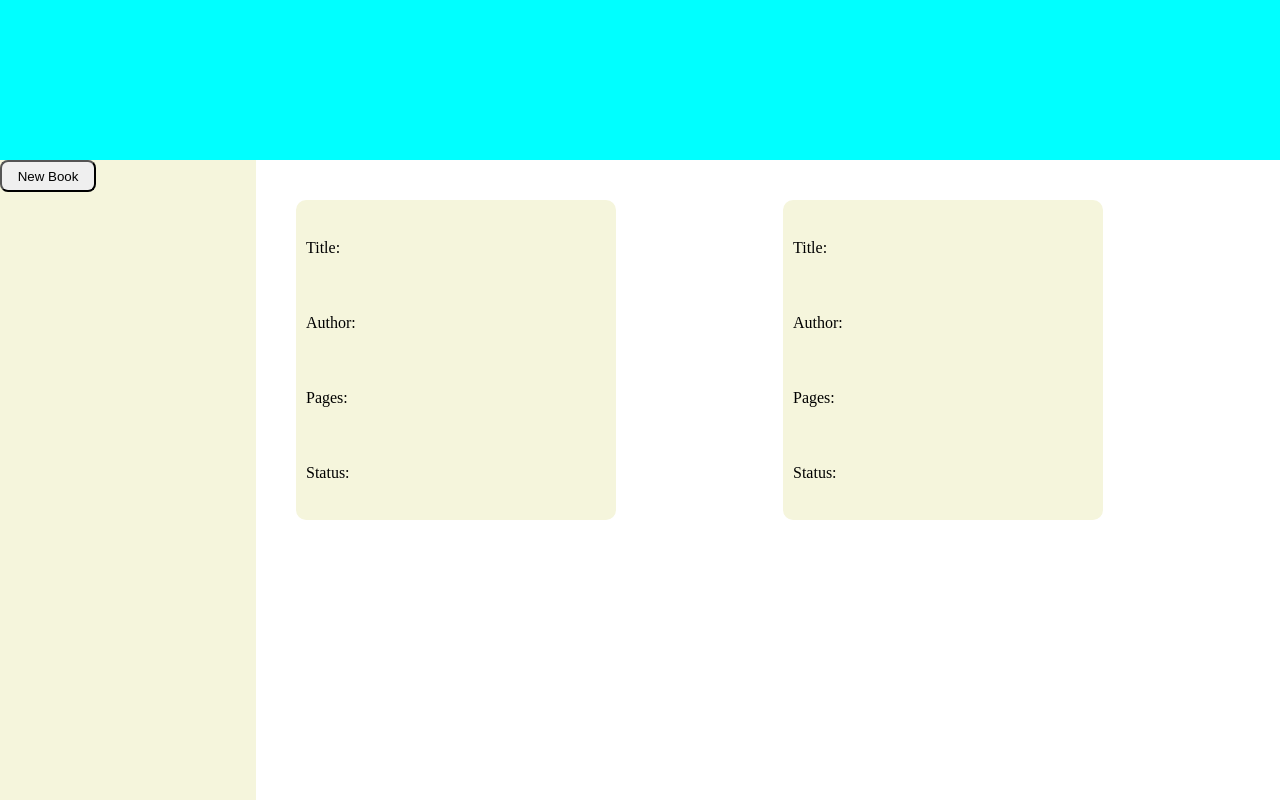
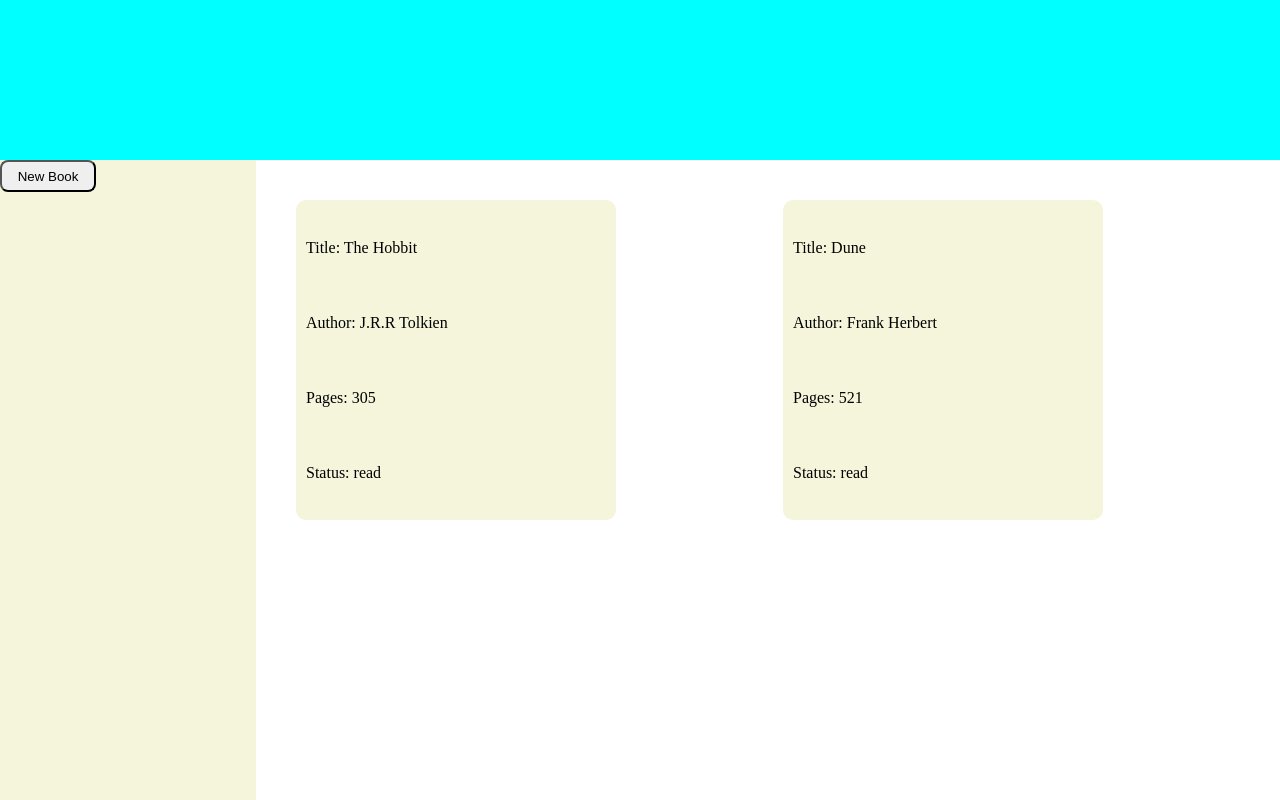
Before and after one commit to COValhalla/library-project, a plain HTML site: page index.html in a window 1280 px wide. Drawn offline with Linux system fonts and the light colour scheme.

Commit message:
Created function to loop through myLibrary and add new cards with object contents to the page.

```diff
--- a/index.html
+++ b/index.html
@@ -14,18 +14,13 @@
         <button class ="button">New Book</button>
     </div>
     <div class="content">
-        <div class="content__card">
+        <!-- <div class="content__card">
             <div class="content__title">Title: <span class="title"></span> </div>
             <div class="content__author">Author: <span class="author"></span> </div>
             <div class="div content__pages">Pages: <span class="pages"></span></div>
             <div class="content__status">Status: <span class="status"></span> </div>
-        </div>
-        <div class="content__card">
-            <div class="content__title">Title: <span class="title"></span> </div>
-            <div class="content__author">Author: <span class="author"></span> </div>
-            <div class="div content__pages">Pages: <span class="pages"></span></div>
-            <div class="content__status">Status: <span class="status"></span> </div>
-        </div>
+        </div> -->
+
 
     </div>
 
--- a/js.js
+++ b/js.js
@@ -1,37 +1,80 @@
+
+
 const exampleBook1 = {
     title: "The Hobbit",
     author: "J.R.R Tolkien",
     pages: "305",
-    read: "read"
+    readStatus: "read"
 }
 
 const exampleBook2 = {
     title: "Dune",
     author: "Frank Herbert",
     pages: "521",
-    read: "read"
+    readStatus: "read"
 }
 
 const exampleBook3 = {
     title: "Letters from Pluto",
     author: "British Fellow",
     pages: "329",
-    read: "read"
+    readStatus: "read"
 }
 
 let myLibrary = [exampleBook1, exampleBook2]
 
-function Book (title, author, pages, readStatus){
+// Determine the length of the Array.
+totalBooks = myLibrary.length
+
+document.addEventListener("DOMContentLoaded", function () {
+    myLibrary.forEach((book) => {
+        console.log(book.pages)
+        createLibraryCard(book.title, book.author, book.pages, book.readStatus)
+    });
+});
+
+function Book(title, author, pages, readStatus) {
     this.title = title
     this.author = author
     this.pages = pages
     this.readStatus = readStatus
 }
 
+// Create cards for length of Array
+
+
+function createLibraryCard(title, author, pages, status) {
+    const newCard = document.createElement("div");
+    newCard.classList.add("content__card");
+
+    const newTitle = document.createElement("div");
+    newTitle.classList.add("content__title");
+    newTitle.textContent = `Title: ${title}`
+
+    const newAuthor = document.createElement("div");
+    newAuthor.classList.add("content__author");
+    newAuthor.textContent = `Author: ${author}`;
+
+    const newPages = document.createElement("div");
+    newPages.classList.add("content__pages");
+    newPages.textContent = `Pages: ${pages}`;
+
+    const newStatus = document.createElement("div");
+    newStatus.classList.add("content__status");
+    newStatus.textContent = `Status: ${status}`
+
+    newCard.append(newTitle, newAuthor, newPages, newStatus);
+    console.log(newCard);
+    document.getElementsByClassName("content")[0].appendChild(newCard);
+}
+
+// Loop through array of book objects
+// For each book object, createLibrary card, add text details
+
 // This is the best way to create methods for constructors
-Book.prototype.sayTitle = function() {
+Book.prototype.sayTitle = function () {
     console.log(this.title)
-  }
+}
 
 function addBookToLibrary(newBook) {
     myLibrary.push(newBook)
```
